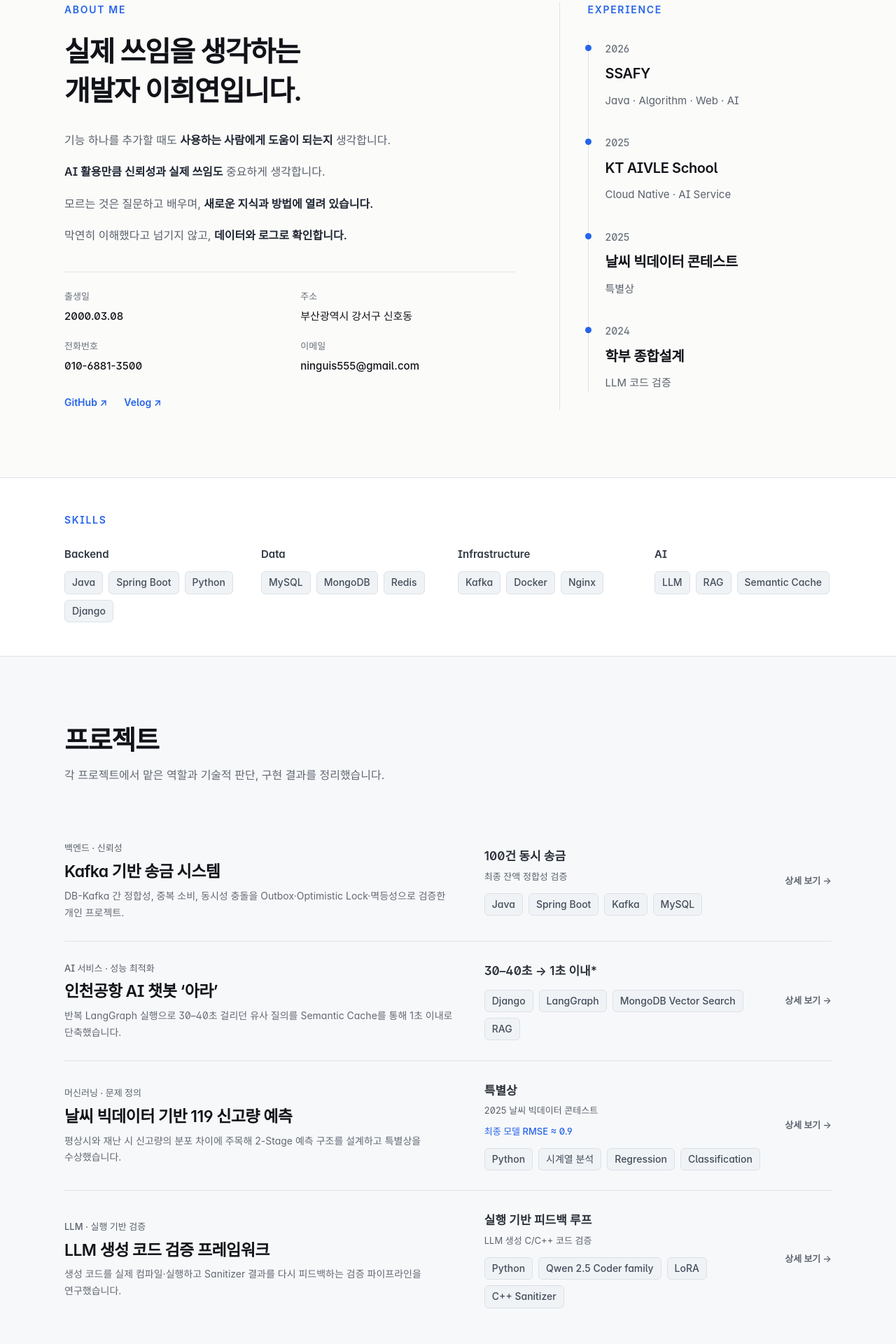
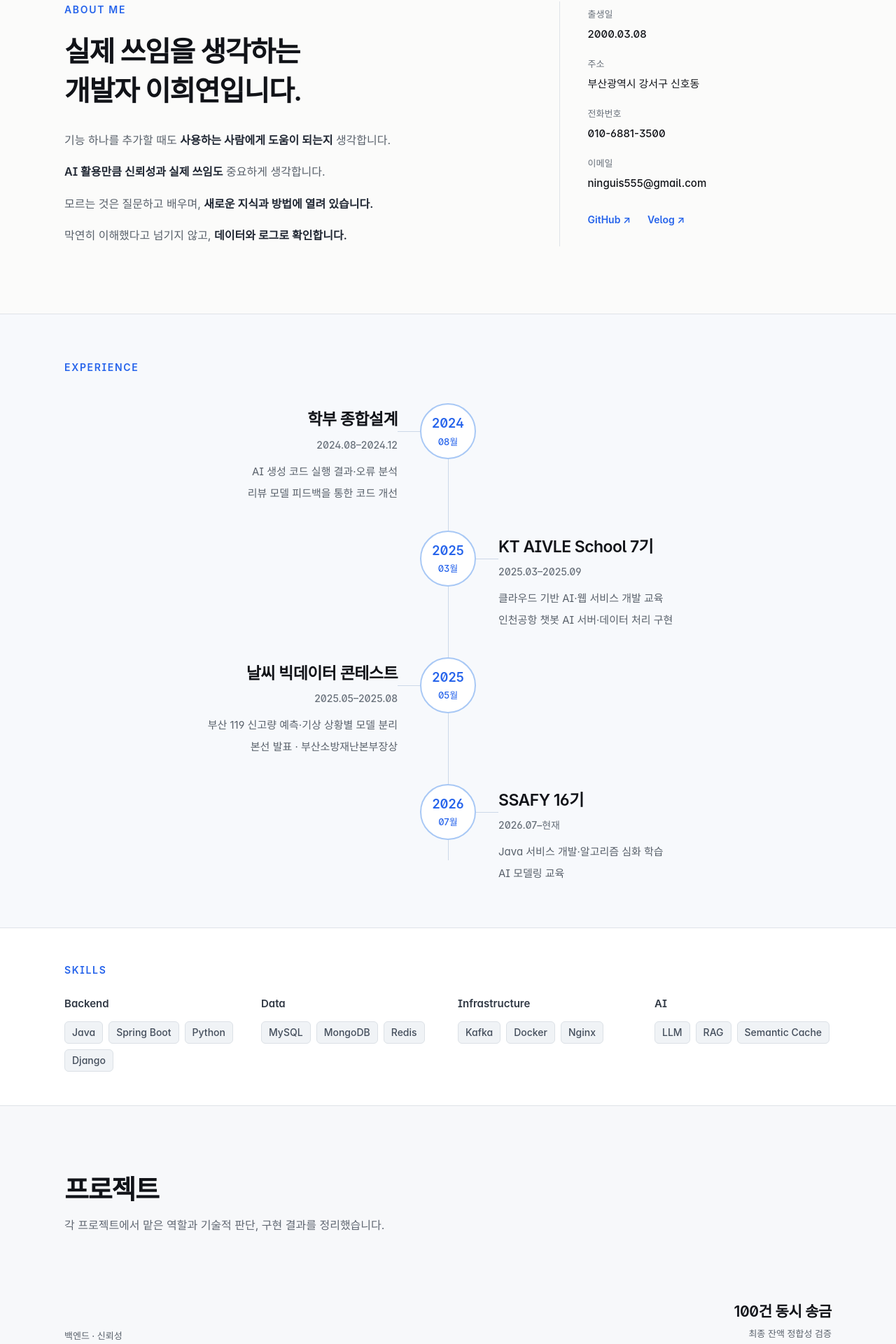
Before and after one commit to meatcarrot/meatcarrot.github.io, a Next.js app: page / in a window 1280 px wide. Shown: the part 159-2079 px from the top of the page at 70% size. Built offline with nearby package versions, Linux system fonts and the light colour scheme; a web font is replaced by a local one.

Commit message:
feat: add alternating experience timeline and restore project diagrams

```diff
--- a/app/page.tsx
+++ b/app/page.tsx
@@ -1,7 +1,7 @@
 import { Header } from "@/components/header"
 import { Hero } from "@/components/hero"
 import { Container } from "@/components/primitives"
-import { ProjectCard } from "@/components/project-card"
+import { FeaturedProject } from "@/components/featured-project"
 import { Footer } from "@/components/footer"
 import { featuredProjects, secondaryProjects } from "@/data/projects"
 
@@ -30,7 +30,7 @@ export default function HomePage() {
 
             <div className="mt-5 grid gap-0 divide-y divide-[#dfe3e8]">
               {[...featuredProjects, ...secondaryProjects].map((project) => (
-                <ProjectCard key={project.slug} project={project} />
+                <FeaturedProject key={project.slug} project={project} />
               ))}
             </div>
           </Container>
--- a/components/experience-timeline.tsx
+++ b/components/experience-timeline.tsx
@@ -3,39 +3,27 @@ import { experience } from "@/data/experience"
 
 export function ExperienceTimeline() {
   return (
-    <section id="experience" className="scroll-mt-16 border-t border-border bg-background py-16 sm:py-20">
+    <section id="experience" aria-labelledby="experience-heading" className="scroll-mt-20 border-t border-[#dfe3e8] bg-[#f7f9fc] py-12 sm:py-16">
       <Container>
-        <div className="grid gap-9 lg:grid-cols-[280px_1fr] lg:gap-16">
-          <div>
-            <h2 className="text-[30px] font-semibold tracking-[-0.03em] text-foreground sm:text-[34px]">
-              경험
-            </h2>
-            <p className="mt-3 max-w-[240px] text-[14px] leading-[1.7] text-secondary">
-              학습과 프로젝트를 통해 시스템 설계와 검증의 범위를 넓혀왔습니다.
-            </p>
-          </div>
-
-          <ol className="grid gap-7 sm:grid-cols-2 lg:grid-cols-4 lg:gap-0">
-            {experience.map((item, index) => (
-              <li
-                key={`${item.year}-${item.title}`}
-                className={`relative border-t border-border pt-5 lg:px-5 ${
-                  index === 0 ? "lg:pl-0" : ""
-                }`}
-              >
-                <span
-                  className="absolute -top-[5px] left-0 h-2.5 w-2.5 rounded-full border-2 border-background bg-[#2563eb] lg:left-5"
-                  aria-hidden
-                />
-                <div className="font-mono text-[12px] text-accent">{item.year}</div>
-                <div className="mt-3 text-[15px] font-semibold leading-snug text-foreground">
-                  {item.title}
+        <h2 id="experience-heading" className="text-[14px] font-semibold tracking-[0.12em] text-[#2563eb]">EXPERIENCE</h2>
+        <ol className="relative mt-10 before:absolute before:bottom-8 before:left-8 before:top-8 before:w-px before:bg-[#ccd8e8] md:before:left-1/2">
+          {experience.map((item, index) => (
+            <li key={`${item.year}-${item.month}-${item.title}`} className="relative grid grid-cols-[64px_minmax(0,1fr)] items-start gap-5 pb-10 last:pb-0 md:grid-cols-[minmax(0,1fr)_80px_minmax(0,1fr)] md:gap-8">
+              <div className="relative z-10 col-start-1 row-start-1 flex h-16 w-16 flex-col items-center justify-center rounded-full border-2 border-[#a8c8f5] bg-white text-[#2563eb] md:col-start-2 md:h-20 md:w-20">
+                <span className="text-[16px] font-semibold md:text-[18px]">{item.year}</span>
+                <span className="text-[13px] font-medium">{item.month}월</span>
+              </div>
+              <div className={`relative col-start-2 row-start-1 pt-1 md:pt-2 ${index % 2 === 0 ? "md:col-start-1 md:text-right" : "md:col-start-3"}`}>
+                <span aria-hidden="true" className={`absolute top-8 hidden h-px w-8 bg-[#ccd8e8] md:block md:top-10 ${index % 2 === 0 ? "-right-8" : "-left-8"}`} />
+                <h3 className="text-[20px] font-semibold leading-snug tracking-[-0.025em] text-[#111318] sm:text-[23px]">{item.title}</h3>
+                <p className="mt-2 text-[14px] font-medium text-[#68707a]">{item.period}</p>
+                <div className="mt-3 space-y-1 text-[15px] leading-[1.8] text-[#59616b]">
+                  {item.details.map((detail) => <p key={detail}>{detail}</p>)}
                 </div>
-                <div className="mt-2 text-[13px] leading-[1.6] text-secondary">{item.detail}</div>
-              </li>
-            ))}
-          </ol>
-        </div>
+              </div>
+            </li>
+          ))}
+        </ol>
       </Container>
     </section>
   )
--- a/components/hero.tsx
+++ b/components/hero.tsx
@@ -1,5 +1,6 @@
+import { ExperienceTimeline } from "./experience-timeline"
 import { Container } from "./primitives"
-import { experience, profile } from "@/data/experience"
+import { profile } from "@/data/experience"
 
 const skills = [
   { title: "Backend", items: ["Java", "Spring Boot", "Python", "Django"] },
@@ -25,7 +26,9 @@ export function Hero() {
                 <li>모르는 것은 질문하고 배우며, <strong className="font-semibold text-[#202733]">새로운 지식과 방법에 열려 있습니다.</strong></li>
                 <li>막연히 이해했다고 넘기지 않고, <strong className="font-semibold text-[#202733]">데이터와 로그로 확인합니다.</strong></li>
               </ul>
-              <dl className="mt-9 grid gap-x-8 gap-y-5 border-t border-[#dfe3e8] pt-6 sm:grid-cols-2">
+            </div>
+            <aside aria-label="기본 정보와 연락처" className="border-t border-[#dfe3e8] pt-8 lg:border-l lg:border-t-0 lg:pl-10 lg:pt-2">
+              <dl className="grid gap-5">
                 <div><dt className="text-[13px] text-[#68707a]">출생일</dt><dd className="mt-1 text-[15px] font-medium">{profile.birthDate}</dd></div>
                 <div><dt className="text-[13px] text-[#68707a]">주소</dt><dd className="mt-1 text-[15px] font-medium">{profile.address}</dd></div>
                 <div><dt className="text-[13px] text-[#68707a]">전화번호</dt><dd className="mt-1 text-[15px] font-medium"><a href={`tel:${profile.phone.replaceAll("-", "")}`} className="hover:underline">{profile.phone}</a></dd></div>
@@ -35,23 +38,11 @@ export function Hero() {
                 <a href={profile.github} target="_blank" rel="noreferrer noopener" className="hover:underline">GitHub ↗</a>
                 <a href={profile.velog} target="_blank" rel="noreferrer noopener" className="hover:underline">Velog ↗</a>
               </div>
-            </div>
-            <section id="experience" aria-labelledby="experience-heading" className="scroll-mt-24 border-t border-[#dfe3e8] pt-8 lg:border-l lg:border-t-0 lg:pl-10 lg:pt-0">
-              <h2 id="experience-heading" className="text-[14px] font-semibold tracking-[0.12em] text-[#2563eb]">EXPERIENCE</h2>
-              <ol className="mt-8 border-l border-[#dfe3e8]">
-                {experience.map((item) => (
-                  <li key={`${item.year}-${item.title}`} className="relative pb-9 pl-6 last:pb-0">
-                    <span aria-hidden="true" className="absolute -left-[5px] top-1.5 h-[9px] w-[9px] rounded-full bg-[#2563eb]" />
-                    <p className="text-[14px] font-medium text-[#68707a]">{item.year}</p>
-                    <h3 className="mt-2 text-[20px] font-semibold tracking-[-0.02em]">{item.title}</h3>
-                    <p className="mt-2 text-[15px] leading-[1.7] text-[#59616b]">{item.detail}</p>
-                  </li>
-                ))}
-              </ol>
-            </section>
+            </aside>
           </div>
         </Container>
       </section>
+      <ExperienceTimeline />
       <section id="skills" aria-labelledby="skills-heading" className="scroll-mt-20 border-t border-[#dfe3e8] bg-white">
         <Container className="py-9 sm:py-12">
           <h2 id="skills-heading" className="text-[14px] font-semibold tracking-[0.12em] text-[#2563eb]">SKILLS</h2>
--- a/components/project-flow-diagram.tsx
+++ b/components/project-flow-diagram.tsx
@@ -593,7 +593,24 @@ function compactAirBot(): FlowConfig {
   return { nodes, edges, height: 225 }
 }
 
+function compactOther(project: string, vertical = false): FlowConfig {
+  const weather = project === "weather"
+  const labels = weather
+    ? ["기상·119 데이터", "극단 상황 분류", "평상시 회귀", "재난시 회귀"]
+    : ["코드 생성", "실행·오류 분석", "리뷰·피드백", "코드 개선"]
+  const positions = vertical
+    ? [[0, 0], [0, 110], [0, 220], [0, 330]]
+    : weather ? [[0, 65], [205, 65], [450, 0], [450, 130]] : [[0, 0], [240, 0], [240, 140], [0, 140]]
+  const nodes = labels.map((title, i) => N(`c${i}`, positions[i][0], positions[i][1], title, undefined, i === 1 ? "state" : i === 3 ? "output" : "process", vertical ? 260 : 175))
+  const down = { sourceHandle: "s-bottom", targetHandle: "t-top" }
+  const edges = weather
+    ? [E("c01", "c0", "c1", vertical ? down : {}), E("c12", "c1", "c2", { ...(vertical ? down : {}), label: "평상시" }), E("c13", "c1", "c3", { ...(vertical ? { sourceHandle: "s-right", targetHandle: "t-right" } : {}), label: "재난", accent: true })]
+    : [E("c01", "c0", "c1", vertical ? down : {}), E("c12", "c1", "c2", down), E("c23", "c2", "c3", { ...(vertical ? down : { sourceHandle: "s-left", targetHandle: "t-right" }), accent: true }), E("c30", "c3", "c0", { sourceHandle: vertical ? "s-left" : "s-top", targetHandle: vertical ? "t-left" : "t-bottom", dashed: true, label: "재검증" })]
+  return { nodes, edges, height: vertical ? 455 : 250 }
+}
+
 function mobile(project: string, variant: "hero" | "home" | "compact" | "detail"): FlowConfig {
+  if (variant === "compact" && (project === "weather" || project === "llm-qa")) return compactOther(project, true)
   if (variant === "hero") {
     const nodes = [
       N("h0", 0, 0, "송금 요청", undefined, "endpoint", 120),
@@ -720,6 +737,7 @@ function mobile(project: string, variant: "hero" | "home" | "compact" | "detail"
 }
 
 function desktop(project: string, variant: "hero" | "home" | "compact" | "detail"): FlowConfig {
+  if (variant === "compact" && (project === "weather" || project === "llm-qa")) return compactOther(project)
   if (variant === "hero") return heroBank()
   if (variant === "home") return homeBank()
   if (variant === "compact" && project === "airbot") return compactAirBot()
--- a/data/experience.ts
+++ b/data/experience.ts
@@ -1,30 +1,16 @@
 export type ExperienceItem = {
   year: string
+  month: string
+  period: string
   title: string
-  detail: string
+  details: string[]
 }
 
 export const experience: ExperienceItem[] = [
-  {
-    year: "2026",
-    title: "SSAFY",
-    detail: "Java · Algorithm · Web · AI",
-  },
-  {
-    year: "2025",
-    title: "KT AIVLE School",
-    detail: "Cloud Native · AI Service",
-  },
-  {
-    year: "2025",
-    title: "날씨 빅데이터 콘테스트",
-    detail: "특별상",
-  },
-  {
-    year: "2024",
-    title: "학부 종합설계",
-    detail: "LLM 코드 검증",
-  },
+  { year: "2024", month: "08", period: "2024.08–2024.12", title: "학부 종합설계", details: ["AI 생성 코드 실행 결과·오류 분석", "리뷰 모델 피드백을 통한 코드 개선"] },
+  { year: "2025", month: "03", period: "2025.03–2025.09", title: "KT AIVLE School 7기", details: ["클라우드 기반 AI·웹 서비스 개발 교육", "인천공항 챗봇 AI 서버·데이터 처리 구현"] },
+  { year: "2025", month: "05", period: "2025.05–2025.08", title: "날씨 빅데이터 콘테스트", details: ["부산 119 신고량 예측·기상 상황별 모델 분리", "본선 발표 · 부산소방재난본부장상"] },
+  { year: "2026", month: "07", period: "2026.07–현재", title: "SSAFY 16기", details: ["Java 서비스 개발·알고리즘 심화 학습", "AI 모델링 교육"] },
 ]
 
 export const profile = {
```
